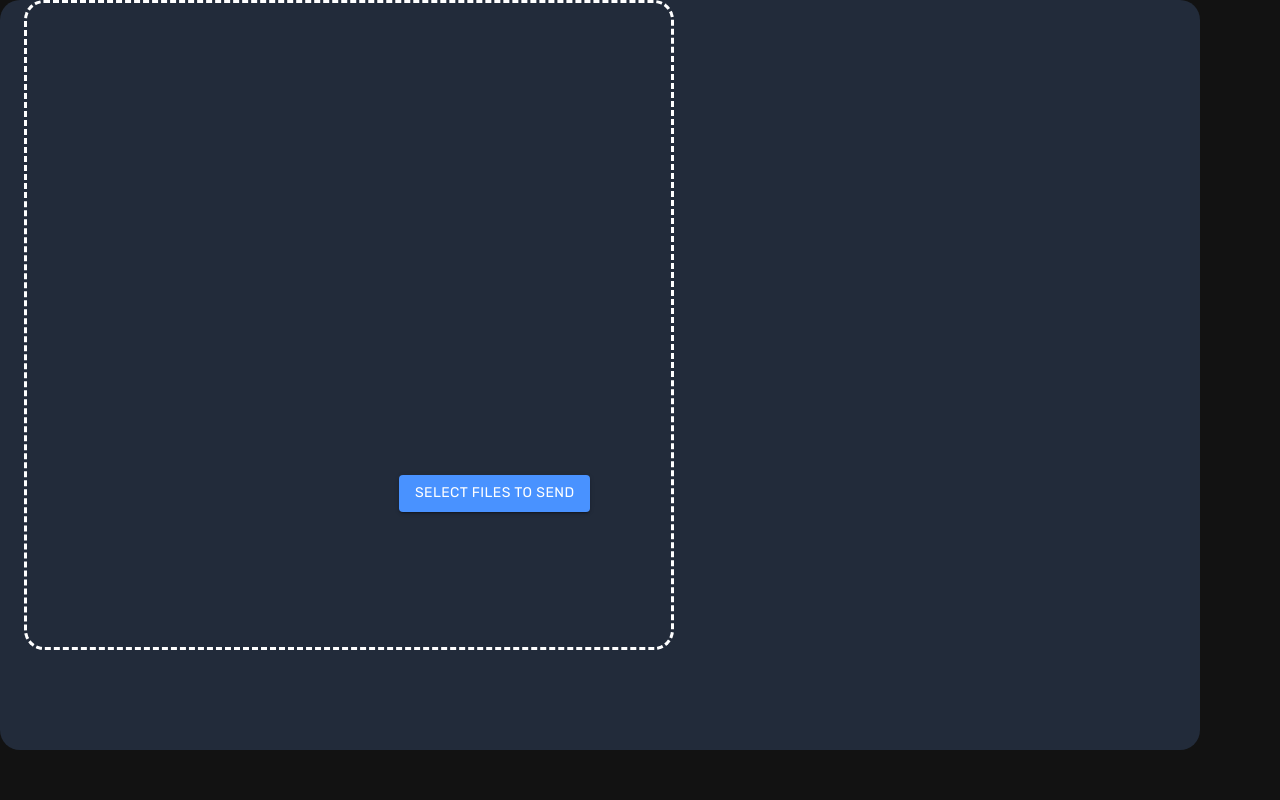
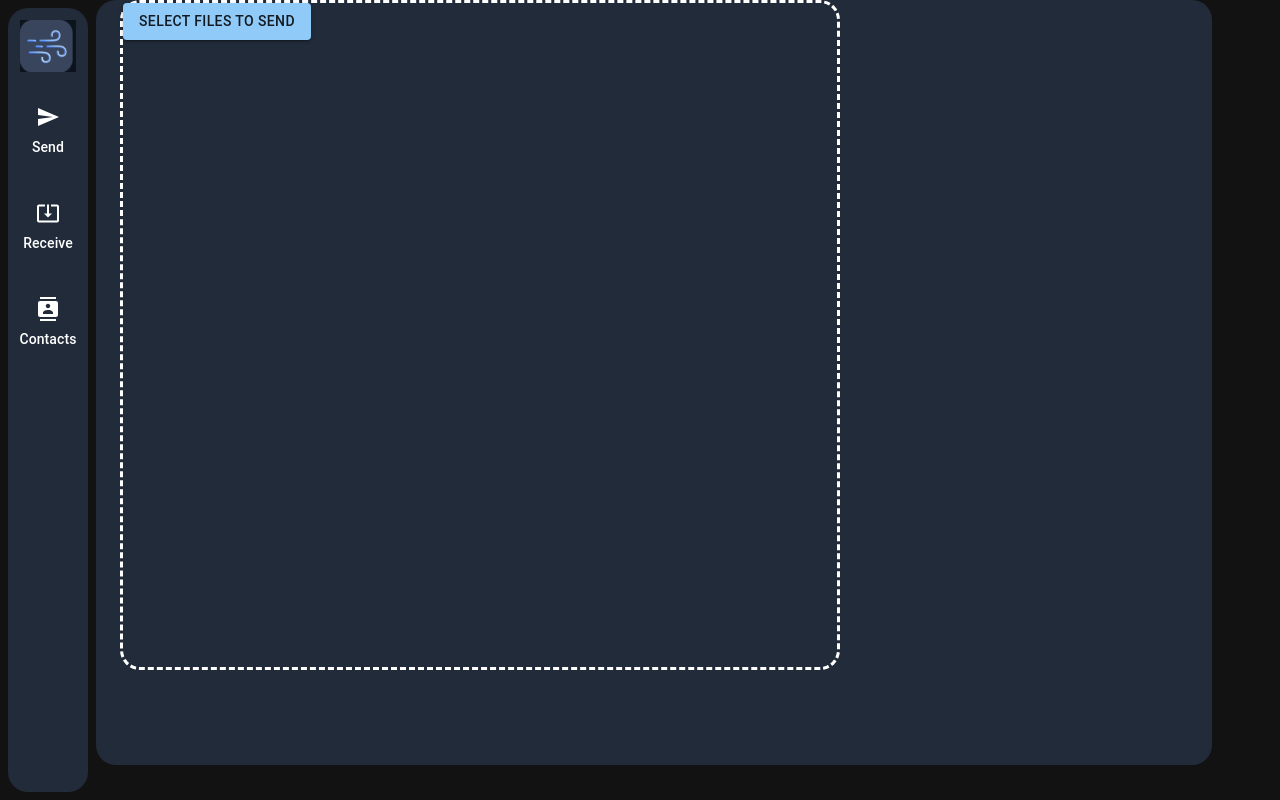
Before and after one commit to andr-dev/dedrop, a React (Create React App) app: page /send in a window 1280 px wide. Built offline with nearby package versions, Linux system fonts and the light colour scheme.

Commit message:
move sidebar to layout

```diff
--- a/src/AppLayout.tsx
+++ b/src/AppLayout.tsx
@@ -1,6 +1,53 @@
-import React from "react";
+import { Box, ButtonBase, Stack, Typography } from "@mui/material";
+import React, { ReactNode } from "react";
 import { Suspense } from "react";
 import { Outlet } from "react-router-dom";
+import ContactsIcon from "@mui/icons-material/Contacts";
+import SendIcon from "@mui/icons-material/Send";
+import SystemUpdateAltIcon from "@mui/icons-material/SystemUpdateAlt";
+
+import Logo from "./assets/logo.png";
+
+
+interface SideBarProps {
+    label: string,
+    icon: ReactNode,
+}
+
+function SideBarItem(props: SideBarProps) {
+    return (
+        <Box sx={{ display: 'flex', flexWrap: 'wrap', width: '100%' }} >
+            <ButtonBase sx={{ width: "100%", height: 96 }}>
+                <Stack justifyContent="center" alignItems="center" gap={1}>
+                    {props.icon}
+                    <Typography variant="subtitle2">{props.label}</Typography>
+                </Stack>
+            </ButtonBase>
+        </Box >
+    );
+}
+
+function SideBar() {
+    return (
+        <Box p={1} height="100%">
+            <Box
+                height="100%"
+                sx={{
+                    backgroundColor: "#222B3A",
+                    borderRadius: "20px",
+                }}
+                role="presentation"
+            >
+                <Stack>
+                    <img style={{ margin: 12 }} src={Logo} />
+                    <SideBarItem label="Send" icon={<SendIcon />} />
+                    <SideBarItem label="Receive" icon={<SystemUpdateAltIcon />} />
+                    <SideBarItem label="Contacts" icon={<ContactsIcon />} />
+                </Stack>
+            </Box>
+        </Box>
+    );
+}
 
 export function AppLayout() {
     // const loader = <Loader />;
@@ -8,8 +55,22 @@ export function AppLayout() {
     return (
         // <React.Suspense fallback={loader}>
         <Suspense fallback={<div className="w-screen h-screen bg-app" />}>
-            <Outlet />
-        </Suspense>
+            <div style={{ display: "flex", flexDirection: "row", width: "100vw", height: "100vh" }}>
+                <div style={{ width: 96, height: "100%" }}>
+                    <SideBar />
+                </div>
+                <div style={{ flexGrow: 1 }}>
+                    <Outlet />
+                </div>
+            </div>
+            {/* <Grid item xs={2}>
+                <SideBar></SideBar>
+            </Grid>
+            <Grid item xs>
+                <Outlet />
+            </Grid>
+        </Grid> */}
+        </Suspense >
         // </React.Suspense>
     );
 }
--- a/src/screens/Send.tsx
+++ b/src/screens/Send.tsx
@@ -3,93 +3,35 @@ import {
   Box,
   Button,
   Container,
-  Grid,
-  List,
-  ListItem,
-  ListItemIcon,
-  ListItemButton,
-  ListItemText,
 } from "@mui/material";
-import ContactsIcon from "@mui/icons-material/Contacts";
-import SendIcon from "@mui/icons-material/Send";
-import SystemUpdateAltIcon from "@mui/icons-material/SystemUpdateAlt";
-import Logo from "../assets/logo.png";
 import "@fontsource/rubik";
-import { FileDrop } from "./send/FileDrop";
 
 export default function SendScreen() {
-  const SideBar = () => (
+  const FileDrop = () => (
     <Box
       sx={{
-        width: "40%",
-        height: "60%",
+        width: "1116px",
+        height: "765px",
         backgroundColor: "#222B3A",
-        borderRadius: "25px",
+        borderRadius: "20px",
       }}
       role="presentation"
     >
-      <List style={{ textAlign: "center" }}>
-        <ListItem
-          key={"send"}
-          disablePadding
-          style={{ display: "inline-block", textAlign: "center" }}
+      <Container>
+        <Box
+          sx={{
+            height: "670px",
+            width: "720px",
+            border: "dashed",
+            borderRadius: "20px",
+          }}
         >
-          <div>
-            <ListItemButton style={{ display: "block", textAlign: "center" }}>
-              <ListItemIcon style={{ display: "block" }}>
-                <img src={Logo} style={{ width: "50%" }}></img>
-              </ListItemIcon>
-            </ListItemButton>
-          </div>
-        </ListItem>
-        <br></br>
-        <br></br>
-        <br></br>
-        <ListItem
-          key={"send"}
-          disablePadding
-          style={{ display: "inline-block", textAlign: "center" }}
-        >
-          <div>
-            <ListItemButton style={{ display: "block", textAlign: "center" }}>
-              <ListItemIcon style={{ display: "block" }}>
-                <SendIcon />
-              </ListItemIcon>
-              <ListItemText primary={"Send"} style={{ display: "block" }} />
-            </ListItemButton>
-          </div>
-        </ListItem>
-        <ListItem
-          key={"receive"}
-          disablePadding
-          style={{ display: "inline-block", textAlign: "center" }}
-        >
-          <div>
-            <ListItemButton style={{ display: "block", textAlign: "center" }}>
-              <ListItemIcon style={{ display: "block" }}>
-                <SystemUpdateAltIcon />
-              </ListItemIcon>
-              <ListItemText primary={"Receive"} style={{ display: "block" }} />
-            </ListItemButton>
-          </div>
-        </ListItem>
-        <ListItem
-          key={"contacts"}
-          disablePadding
-          style={{ display: "inline-block", textAlign: "center" }}
-        >
-          <div>
-            <ListItemButton style={{ display: "block", textAlign: "center" }}>
-              <ListItemIcon style={{ display: "block" }}>
-                <ContactsIcon />
-              </ListItemIcon>
-              <ListItemText primary={"Contacts"} style={{ display: "block" }} />
-            </ListItemButton>
-          </div>
-        </ListItem>
-      </List>
+          <Button variant="contained">Select files to Send</Button>
+        </Box>
+      </Container>
     </Box>
   );
-
-  return <FileDrop></FileDrop>;
+  return (
+    <FileDrop />
+  );
 }
```
